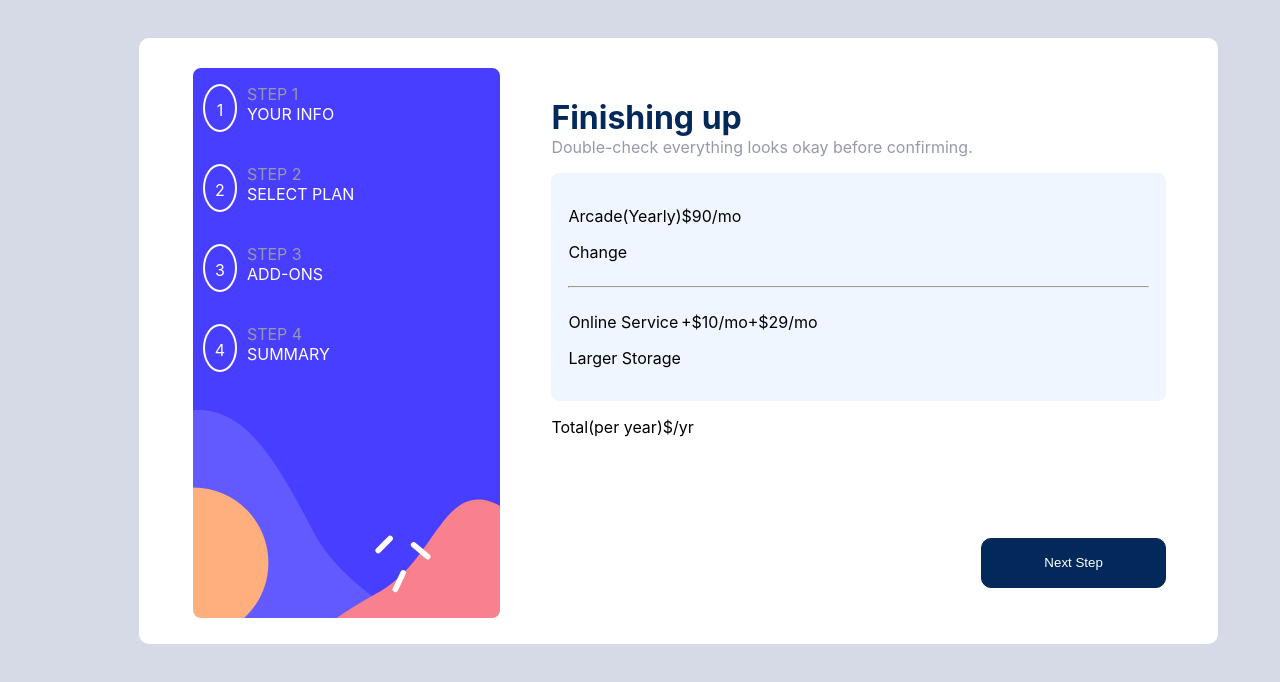
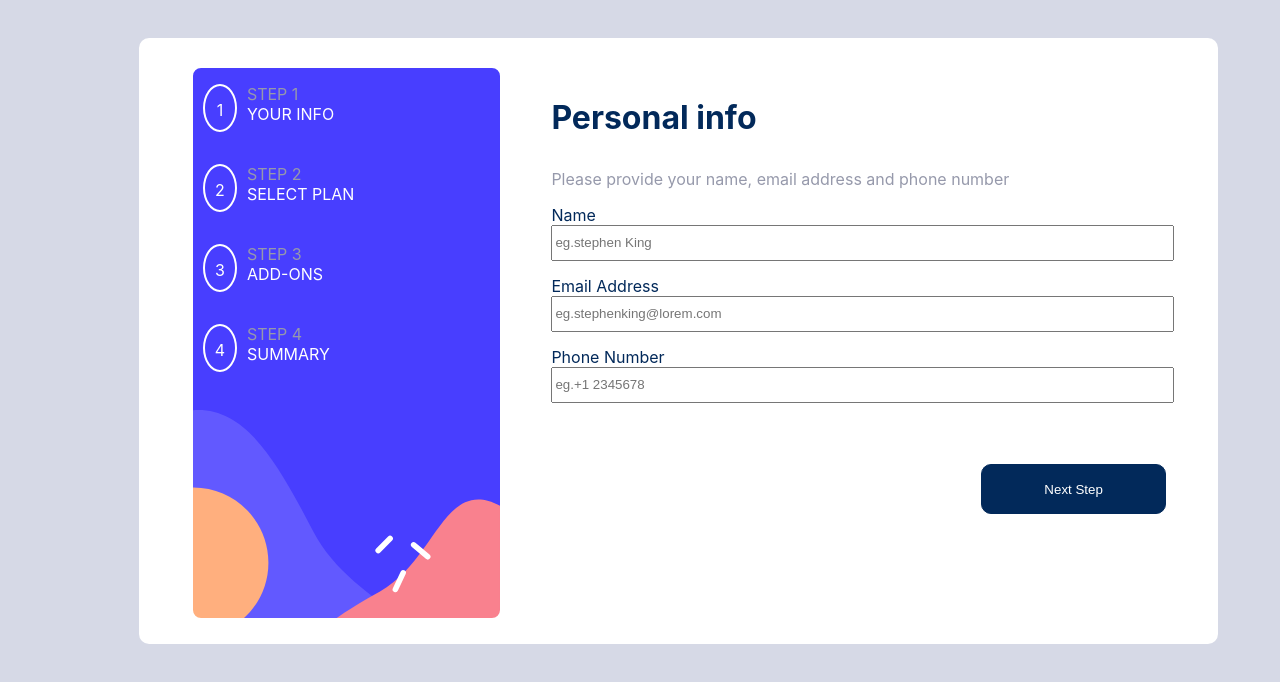
Before and after one commit to steven-mpawulo/multi-step-form, a React (Create React App) app: page / in a window 1280 px wide. Shown: the top 682 px of the page. Built offline with nearby package versions, Linux system fonts and the light colour scheme.

Commit message:
modifies button container to dynamically add margin

```diff
--- a/src/components/Wrapper.js
+++ b/src/components/Wrapper.js
@@ -1,6 +1,8 @@
 import React from 'react'
 import '../styles/wrapper.css'
-import FinishingUp from './FinishingUp'
+// import FinishingUp from './FinishingUp'
+import PersonalInfo from './PersonalInfo'
+// import Plan from './Plan'
 
 const Wrapper = () => {
     return (
@@ -38,10 +40,10 @@ const Wrapper = () => {
                     </div>
                 </div>
                 <div className="right-container">
-                    {/* <PersonalInfo/> */}
+                    <PersonalInfo/>
                     {/* <Plan/> */}
                     {/* <PickAddOns /> */}
-                    <FinishingUp />
+                    {/* <FinishingUp /> */}
                     <div className="button-container">
                         <button className='my-button'>Next Step</button>
                     </div>
--- a/src/styles/personal_info.css
+++ b/src/styles/personal_info.css
@@ -16,7 +16,7 @@ label {
 }
 
 input{
-    width: 70%;
+    width: 100%;
     height: 30px;
 }
 
--- a/src/styles/wrapper.css
+++ b/src/styles/wrapper.css
@@ -61,7 +61,7 @@
     display: flex;
     justify-content: flex-end;
     margin-right: 18;
-    margin-top:0;
+    margin-top:10%;
     height: 20%
 }
 
@@ -72,4 +72,5 @@
     height: 50px;
     border: 1px, solid, hsl(213, 96%, 18%);
     border-radius: 10px;
+
 }
```
